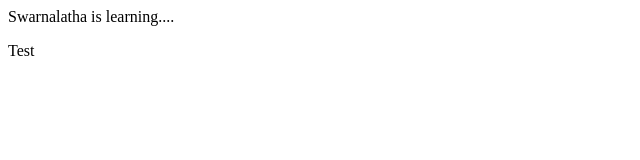
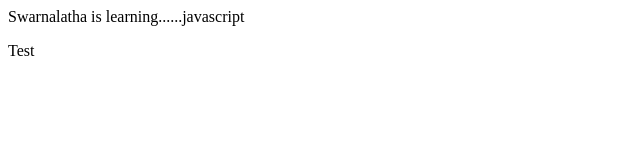
Before and after one commit to swarnakptc/javascriptsamples, a website: page index.html in a window 1280 px wide. Shown: the full height of the page, 0-640 px from the left. Drawn offline with Linux system fonts and the light colour scheme.

Commit message:
pragraph changed

```diff
--- a/index.html
+++ b/index.html
@@ -5,7 +5,7 @@
     <title>Javascript Samples</title>
   </head>
   <body>
-    Swarnalatha is learning....
+    Swarnalatha is learning......javascript
     <p>
       Test
     </p>
```
